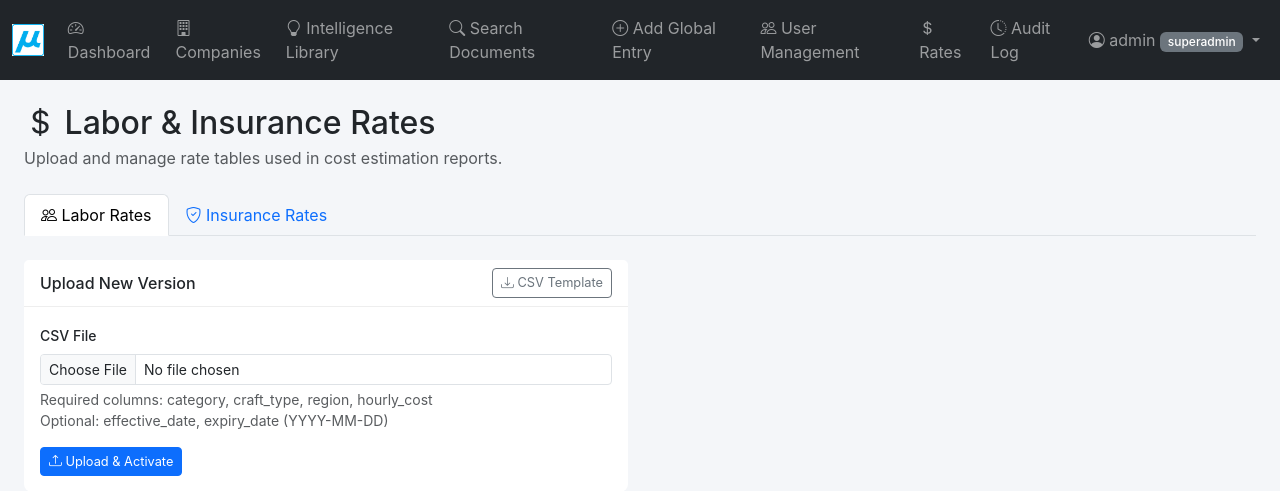
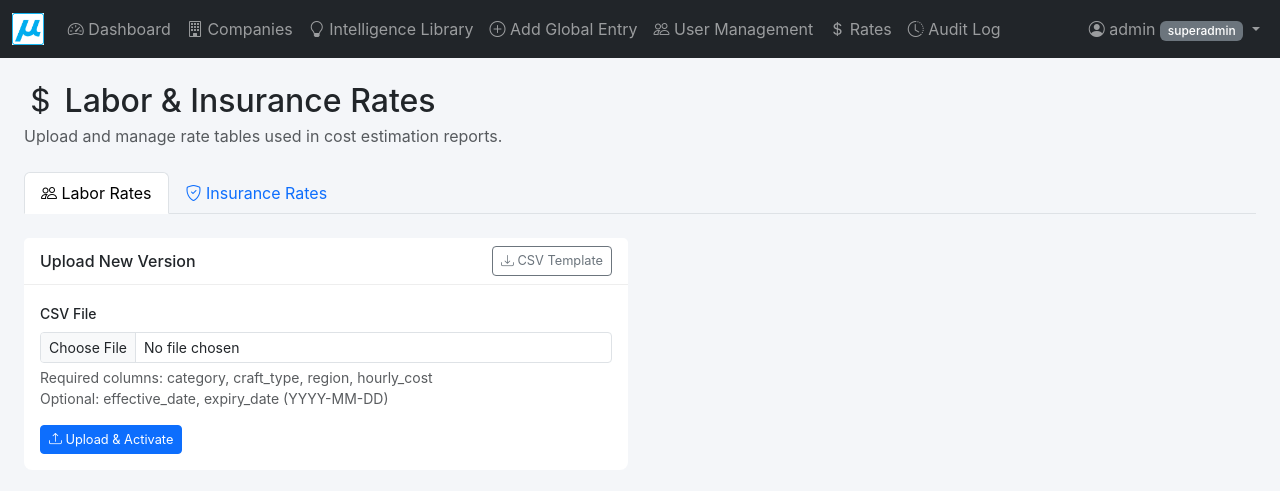
Before and after one commit to jKeonaona/powerscan, a Flask app: page /admin/rates in a window 1280 px wide. Shown: the top 491 px of the page. Run offline with Flask 3, Linux system fonts and the light colour scheme; a user stored in the database is signed in; data that the repository does not hold is empty; some libraries are stand-ins or nearby versions.

Commit message:
Remove Search Documents from top nav — redundant with Library browse + Workspace retrieval
Co-Authored-By: Claude Sonnet 4.6 <noreply@anthropic.com>

```diff
--- a/templates/base.html
+++ b/templates/base.html
@@ -46,13 +46,6 @@
                             <i class="bi bi-lightbulb"></i> Intelligence Library
                         </a>
                     </li>
-                    {% if current_user.is_superadmin %}
-                    <li class="nav-item">
-                        <a class="nav-link" href="{{ url_for('search') }}">
-                            <i class="bi bi-search"></i> Search Documents
-                        </a>
-                    </li>
-                    {% endif %}
                     {% if current_user.is_admin %}
                     <li class="nav-item">
                         <a class="nav-link" href="{{ url_for('library_add') }}">
```
